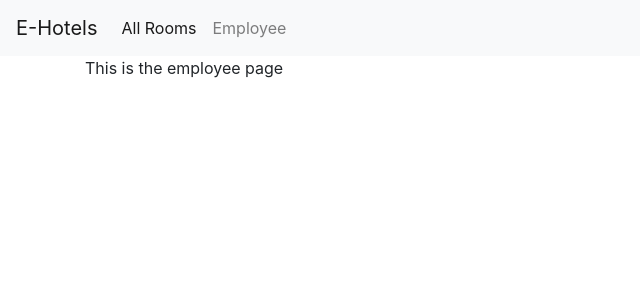
After one commit to CullenStClair/Databases-Django-App, a Django app: page /employee/ in a window 1280 px wide. The commit adds this page. Shown: the top 300 px of the page, without its empty margins (0-640 px from the left). Run offline with Django 5.2, Linux system fonts and the light colour scheme; some libraries are stand-ins or nearby versions.

Commit message:
Add employee page

```diff
--- a/hotel_system/hotel_system/templates/base.html
+++ b/hotel_system/hotel_system/templates/base.html
@@ -12,18 +12,16 @@
   </head>
   <body>
     <nav class="navbar navbar-expand-lg navbar-light bg-light">
-      <a class="navbar-brand" href="#">E-Hotels</a>
+      <a class="navbar-brand" href="">E-Hotels</a>
       <button class="navbar-toggler" type="button" data-toggle="collapse" data-target="#navbarNav" aria-controls="navbarNav" aria-expanded="false" aria-label="Toggle navigation"><span class="navbar-toggler-icon"></span></button>
       <div class="collapse navbar-collapse" id="navbarNav">
         <ul class="navbar-nav">
           <li class="nav-item active">
-            <a class="nav-link" href="#">Home</a>
+            <a class="nav-link" href="">All Rooms</a>
           </li>
           <li class="nav-item">
-            <a class="nav-link" href="#">About</a>
+            <a class="nav-link" href="employee">Employee</a>
           </li>
-          <li class="nav-item">
-            <a class="nav-link" href="#">Contact</a>
           </li>
         </ul>
       </div>
--- /dev/null
+++ b/hotel_system/hotel_system/templates/employee.html
@@ -0,0 +1,4 @@
+{% extends "base.html" %} {% block title %} Room Page {% endblock %}
+{% block content %}
+<p> This is the employee page</p>
+{% endblock %}
--- a/hotel_system/hotel_system/urls.py
+++ b/hotel_system/hotel_system/urls.py
@@ -17,14 +17,15 @@ Including another URLconf
 
 
 from django.contrib import admin
-from django.urls import path, include
+from django.urls import include, path
 
-from . import views
+from hotel_system import views
 
-# this flie will control which url sends which page
+# this file will control which url sends which page
 
 urlpatterns = [
     path("admin/", admin.site.urls),
     path("rooms/", views.rooms),    # urls with "rooms/ will serve up the
-    path("", views.index)           # view inside of views.rooms
+    path("", views.index),          # view inside of views.rooms
+    path("employee/", views.employee)
 ]
--- a/hotel_system/hotel_system/views.py
+++ b/hotel_system/hotel_system/views.py
@@ -1,21 +1,29 @@
+from django.http import Http404, HttpResponse
 from django.shortcuts import render
-from django.http import HttpResponse
 
 # this is a python file defining all of the different pages
-from .models import Room, Amenity
+from hotel_system.models import Amenity, Room
+
 
 # Create your views here.
 def index(request):
-   return render(request, "rooms.html")
-   #return HttpResponse("Hello world!")
+    return render(request, "rooms.html")
+    # return HttpResponse("Hello world!")
+
 
 def rooms(request):
     return render(request, "rooms.html")
 
 # page for a specific room
+
+
 def room(request, room_id):
     try:
         room_info = Room.objects.get(pk=room_id)
     except Room.DoesNotExist:
         raise Http404(f"Room id: {room_id}, does not exist")
     return render(request, "room.html", {"room_info": room_info})
+
+
+def employee(request):
+    return render(request, "employee.html")
```
